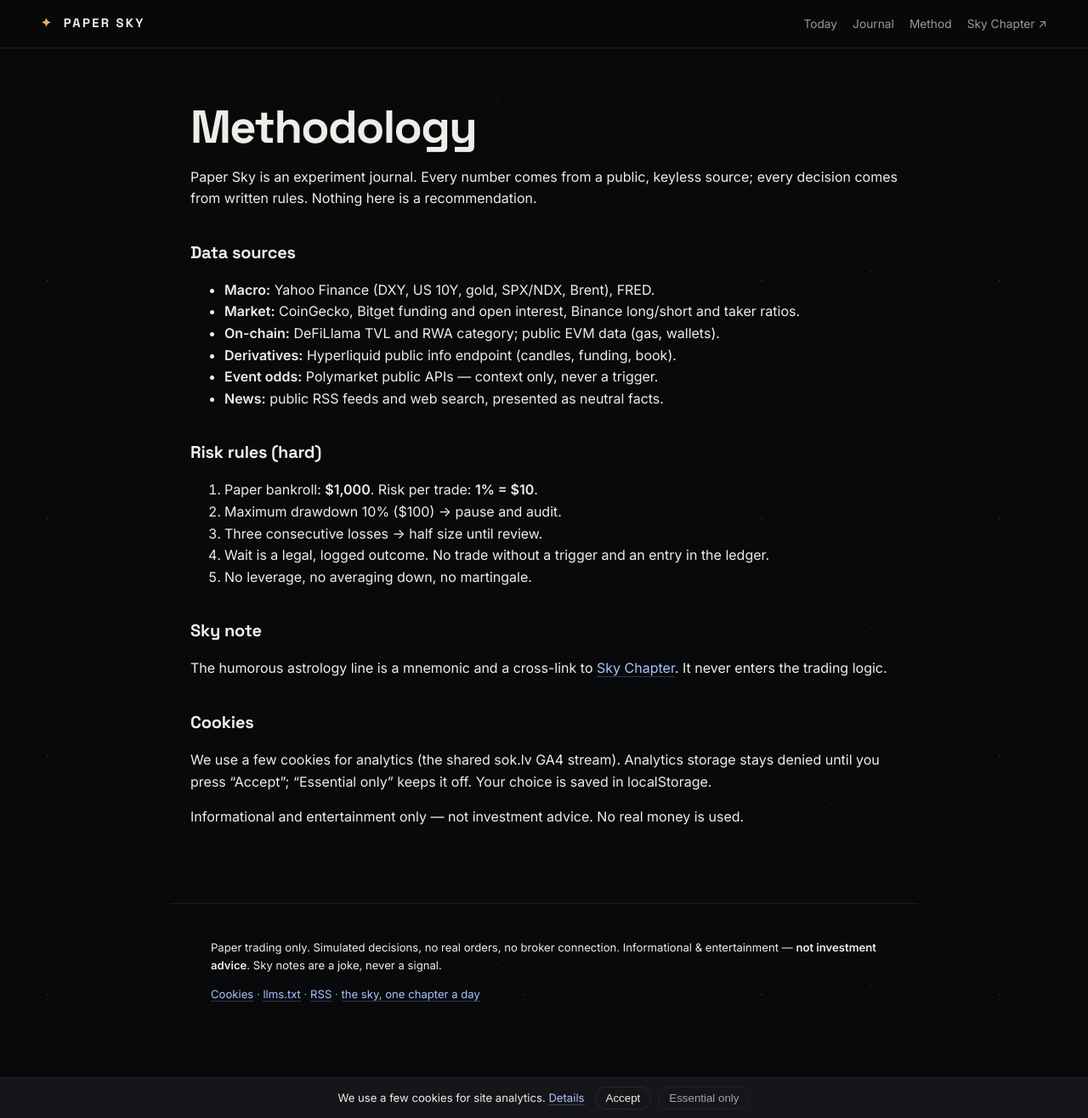
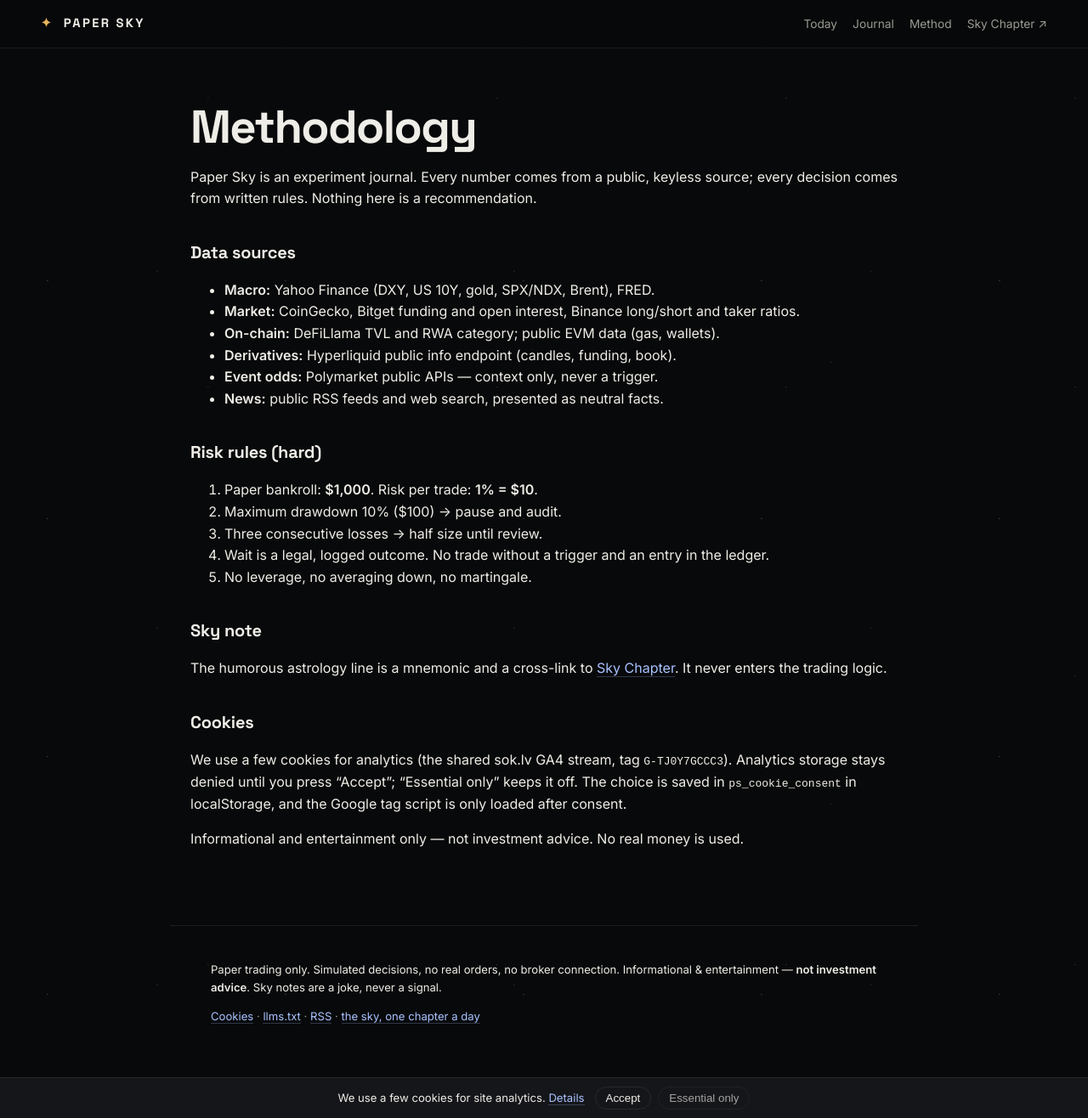
Before and after one commit to paper-sky/paper-sky.github.io, a Jekyll site: the page built from methodology.md, in a window 1280 px wide and 1316 px high. Shown: the whole window at 85% size. Built offline with Jekyll 4.4.1, drawn with Linux system fonts in a browser that asks for light colours.

Commit message:
Publish site via hermes publish_pages.py

```diff
--- a/methodology.md
+++ b/methodology.md
@@ -29,6 +29,6 @@ description: Data sources, paper rules, risk limits and cookies for Paper Sky.
 <p>The humorous astrology line is a mnemonic and a cross-link to <a href="https://skychapter.sok.lv/" rel="noopener">Sky Chapter</a>. It never enters the trading logic.</p>
 
 <h2 id="cookies">Cookies</h2>
-<p>We use a few cookies for analytics (the shared sok.lv GA4 stream). Analytics storage stays denied until you press “Accept”; “Essential only” keeps it off. Your choice is saved in localStorage.</p>
+<p>We use a few cookies for analytics (the shared sok.lv GA4 stream, tag <code>G‑TJ0Y7GCCC3</code>). Analytics storage stays denied until you press “Accept”; “Essential only” keeps it off. The choice is saved in <code>ps_cookie_consent</code> in localStorage, and the Google tag script is only loaded after consent.</p>
 
 <p class="disclaimer">Informational and entertainment only — not investment advice. No real money is used.</p>
```
